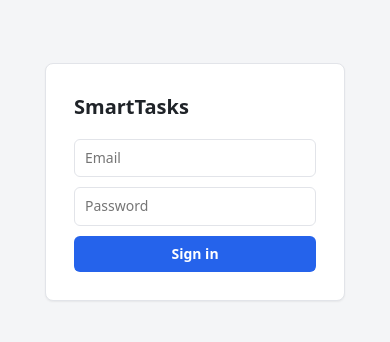
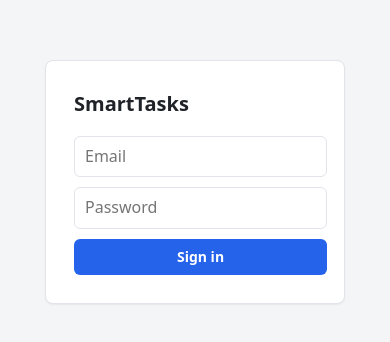
Before and after one commit to karlgrey/SmartTasks, a SvelteKit app: page /login in a window 390 px wide. Shown: the part 240-582 px from the top of the page. Built offline with nearby package versions, Linux system fonts and the light colour scheme.

Commit message:
fix(#257): iOS-Auto-Zoom bei Eingabefeldern unterbinden (16px auf Mobile)

```diff
--- a/src/app.css
+++ b/src/app.css
@@ -65,3 +65,16 @@ textarea {
 [data-user-id="5"] {
 	display: none;
 }
+
+/* iOS-Auto-Zoom-Fix (Task #257): Safari/iOS zoomt beim Fokussieren von
+   Eingabefeldern mit font-size < 16px dauerhaft in die Seite (Beschreibung
+   bearbeiten -> View bleibt ~10% zu groß). Deshalb bekommen ALLE
+   Formularfelder auf Mobilgeräten mindestens 16px - das unterdrückt den
+   Zoom, ohne (wie maximum-scale=1) das bewusste Nutzer-Zoomen zu verbieten. */
+@media (max-width: 767px) {
+	input,
+	textarea,
+	select {
+		font-size: 16px;
+	}
+}
```
